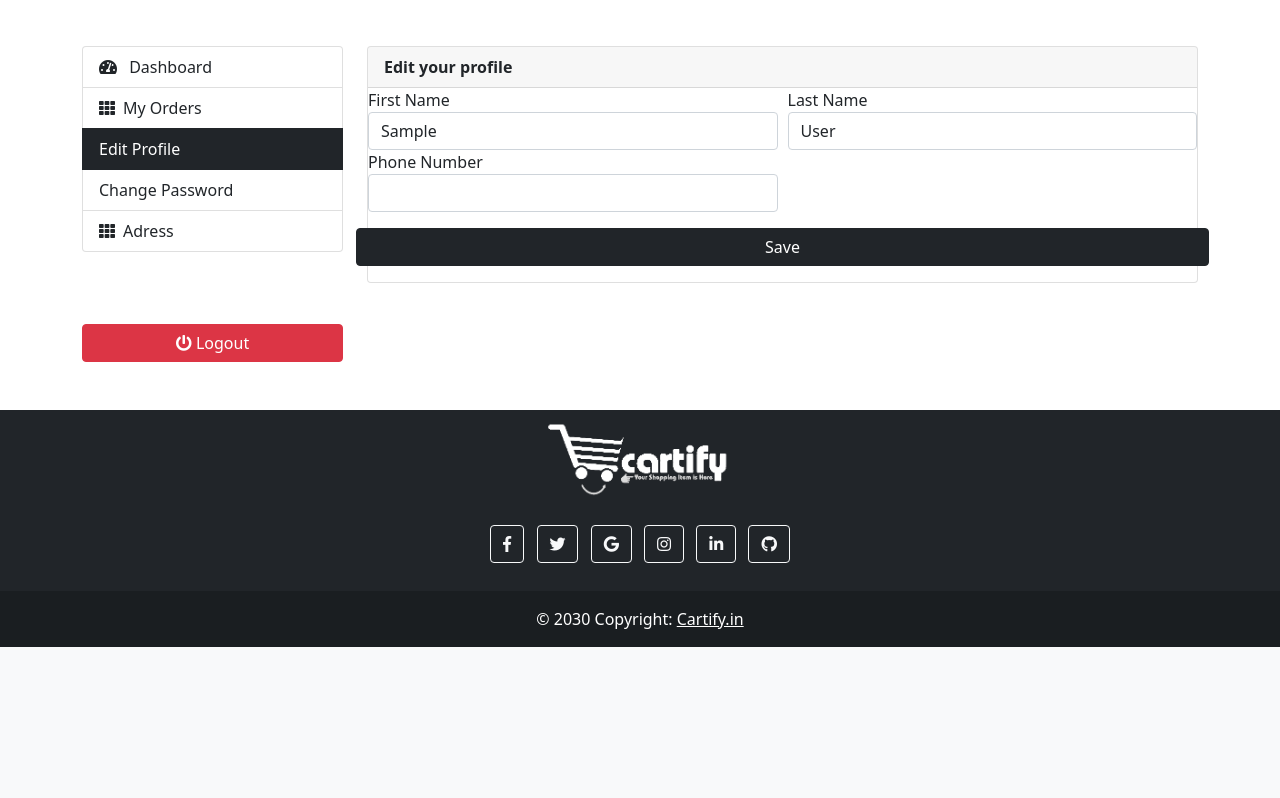
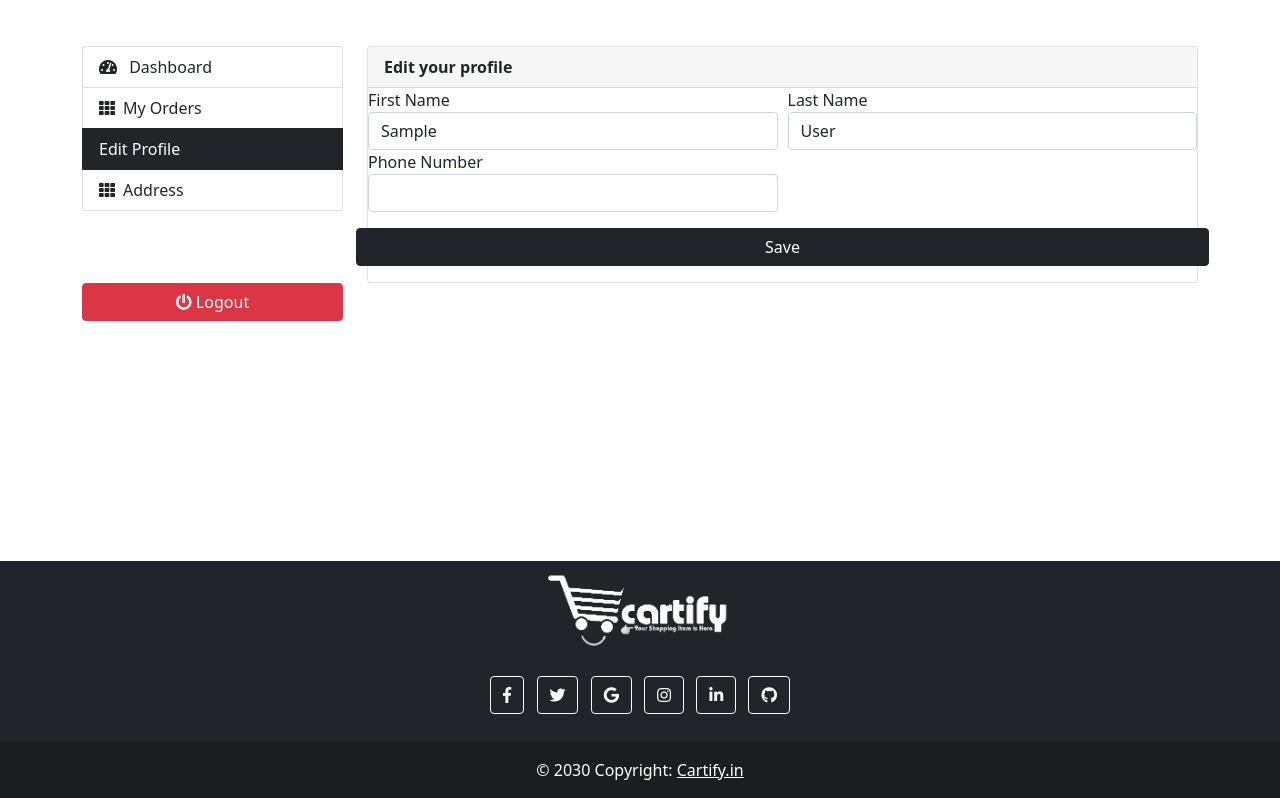
Before and after one commit to mithun2003/E-Shop, a Django app: page /edit_profile/ in a window 1280 px wide. Shown: the part 162-960 px from the top of the page. Before the commit the page ends 809 px from the top, so only its background shows below. Run offline with Django 4.2, Linux system fonts and the light colour scheme; the visitor is signed in with stand-in values (Sample User, id 1); data that the repository does not hold is empty; parts of the project's set-up code (start-up, migrations or seed data) failed here and were passed over; some libraries are stand-ins or nearby versions.

Commit message:
template edit

```diff
--- a/account/views.py
+++ b/account/views.py
@@ -272,9 +272,8 @@ def edit_profile(request):
         if request.method == 'POST':
             user_form = UserProfileForm(request.POST, instance=request.user)
             print(user_form.errors)
-            print(profile_form.errors)
 
-            if user_form.is_valid() and profile_form.is_valid():
+            if user_form.is_valid() :
                 user_form.save()
                 messages.success(request, 'Your profile has been updated.')
                 return redirect('edit_profile')
--- a/templates/accounts/dashboard_sidebar.html
+++ b/templates/accounts/dashboard_sidebar.html
@@ -27,10 +27,9 @@
         <i class="fa fa-th me-2"></i>My Orders </a>
       <a class="list-group-item {% if '/edit_profile/' in request.path %}active{% endif %}"
         href="{% url 'edit_profile' %}"> Edit Profile </a>
-      <a class="list-group-item {% if '/change_password/' in request.path %}active{% endif %} "
-        href=""> Change Password </a>
+
       <a class="list-group-item {% if '/address/' in request.path %}active{% endif %} mb-5"
-      href="{% url 'user_address_check' %}" ><i class="fa fa-th me-2"></i>Adress</a>
+      href="{% url 'user_address_check' %}" ><i class="fa fa-th me-2"></i>Address</a>
 
     </ul>
     <br>
--- a/templates/base.html
+++ b/templates/base.html
@@ -100,7 +100,7 @@
   </div>
 </nav>
   {% block content %} {% endblock %}
-  <footer class="bg-dark text-center text-white footer">
+  <footer class="bg-dark text-center text-white footer " style="margin-top:12rem;">
     <!-- Grid container -->
     <div>
       <img src="{% static 'img/logo2.png'%}" width="200px">
--- a/templates/cart/cart.html
+++ b/templates/cart/cart.html
@@ -1,14 +1,16 @@
 {% extends "base.html" %} {% load static %} {% block content %}
 <section class="section-content padding-y bg" style='margin-top:7.6rem;'>
-  <div class="container">
+  <div class="container" >
     {% include 'alerts.html' %}
     <!-- ============================ COMPONENT 1 ================================= -->
     {% if not cart_items %}
+  <div  style="height: 56vh;margin-top:9rem;display: flex;justify-content: center;flex-direction: column;">
     <h2 class="text-center">Your Shopping Cart is Empty</h2>
     <br>
     <div class="text-center cart">
       <a href="{% url 'store' %}" class="btn btn-primary cart">Continue Shopping</a>
     </div>
+  </div>
     {% else %}
     <div class="row">
       <aside class="col-lg-9">
@@ -142,7 +144,7 @@
             <p class="text-center mb-3">
               <img src="{% static 'img/payments.png'%}" height="26" />
             </p>
-            <a href="{% url 'checkout' %}" class="btn btn-primary btn-block mb-3 mt-3">
+            <a href="{% url 'checkout' %}" class="btn btn-dark btn-block mb-3 mt-3">
               Checkout
             </a>
             <a href="{% url 'store' %}" class="btn btn-light btn-block">Continue Shopping</a>
--- a/templates/cart/checkout.html
+++ b/templates/cart/checkout.html
@@ -181,7 +181,7 @@
                     </div>
                     <div class="container">
                         <div class="col-12 text-center">
-                            <button type="button" class="btn btn-dark btn-block mb-3" id="checkout-btn" >Place Oreder</button>
+                            <button type="button" class="btn btn-dark btn-block mb-3" id="checkout-btn" >Place Order</button>
                         </div>
                         <a href="{% url 'store' %}" class="btn btn-outline-dark btn-block mb-3" >Continue Shopping</a>
 
--- a/templates/order/payment.html
+++ b/templates/order/payment.html
@@ -1,4 +1,7 @@
-{% extends "base.html" %} {% load static %} {% block content %}
+{% extends "base.html" %} {% load static %}
+{% block title%}Payment{% endblock %}
+
+{% block content %}
 <section class="section-content padding-y bg" style='margin-top:100px;'>
   <div class="container">
     {% include 'alerts.html' %}
--- a/templates/store.html
+++ b/templates/store.html
@@ -1,4 +1,7 @@
-{% extends "base.html" %} {% load static %} {% block content %}
+{% extends "base.html" %} {% load static %}
+{% block title%}Shop{% endblock %}
+
+{% block content %}
 <!-- ========================= SECTION PAGETOP ========================= -->
 <section class="section-pagetop bg" style="margin-top: 77px">
   <div class="container">
```
Also changed, not shown: templates/wishlist.html (+6 -2 lines).
